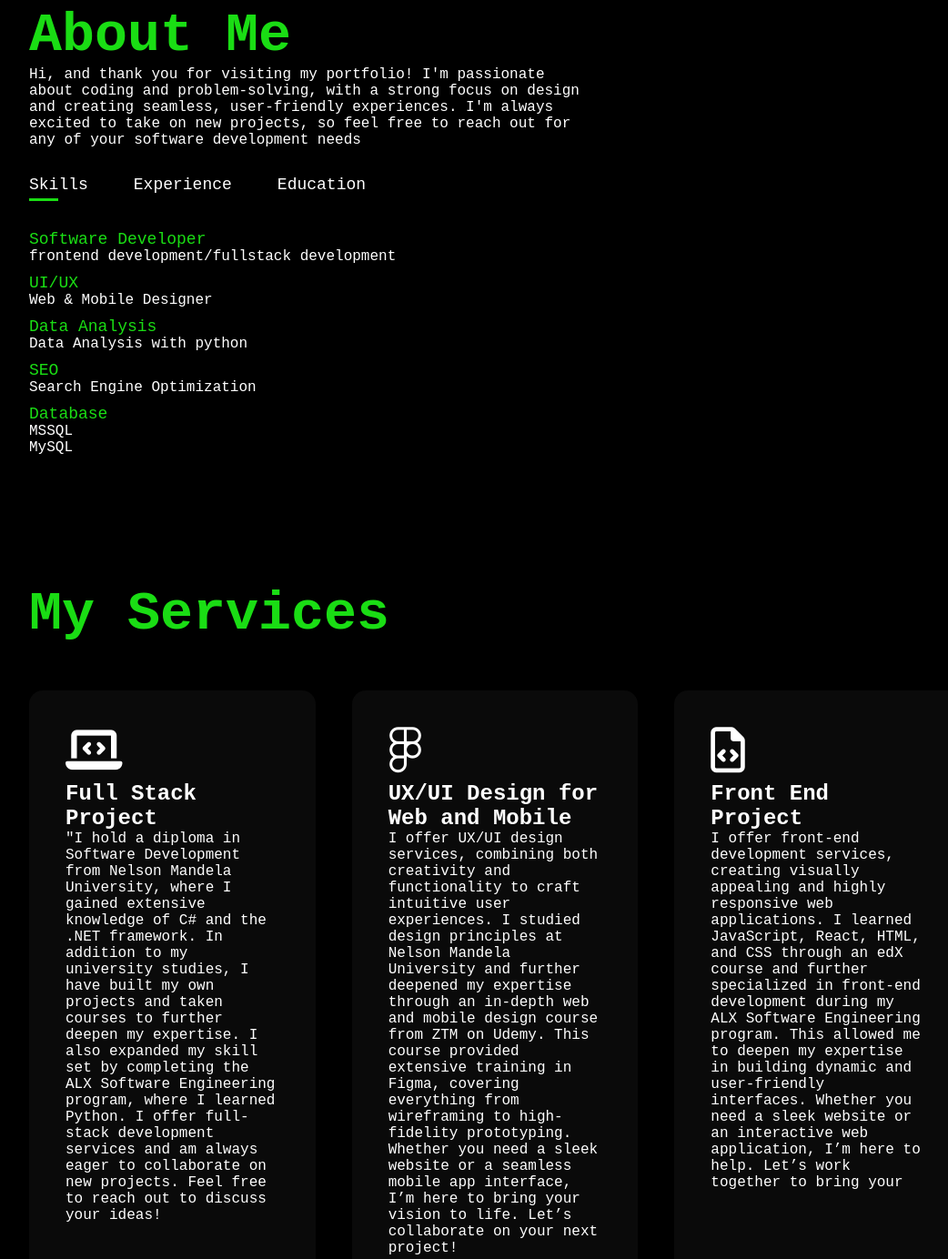
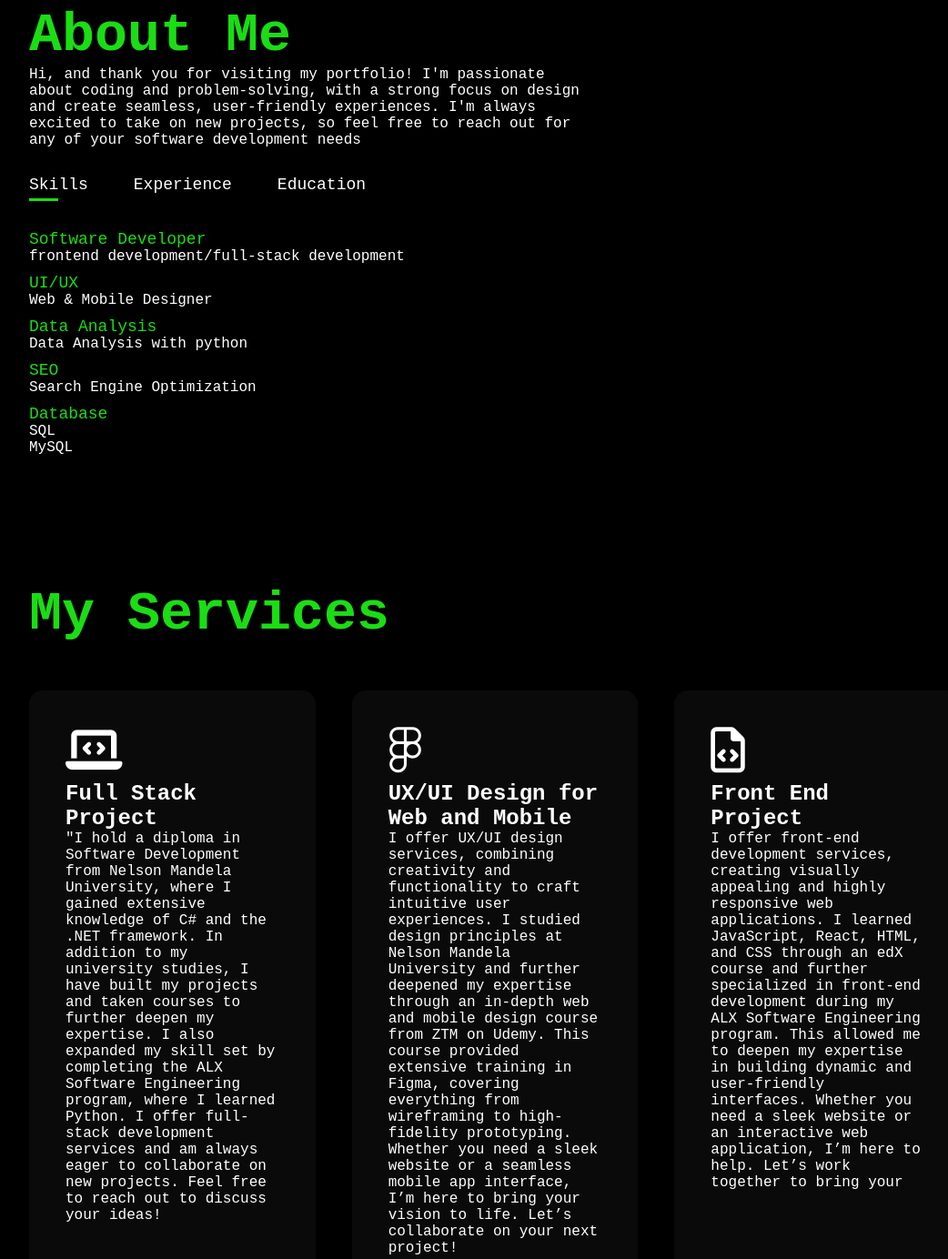
Before and after one commit to peterGeswint/petergeswint.github.io, a plain HTML site: page index.html in a window 1280 px wide. Shown: the part 1250-2634 px from the top of the page at 91% size, without its empty margins (96-1138 px from the left). Drawn offline with nearby package versions, Linux system fonts and the light colour scheme.

Commit message:
Update index.html

```diff
--- a/index.html
+++ b/index.html
@@ -57,7 +57,7 @@
 					<div class="about-col-2">
 						<h1 class="subtitle">About Me</h1>
 						<p>Hi, and thank you for visiting my portfolio! I'm passionate about coding and problem-solving, with a strong focus on
-						design and creating seamless, user-friendly experiences. I'm always excited to take on new projects, so feel free to
+						design and create seamless, user-friendly experiences. I'm always excited to take on new projects, so feel free to
 						reach out for any of your software development needs</p>
 
 						<div class="tab-title">
@@ -67,11 +67,11 @@
 						</div>
 						<div class="tab-contents active-tab" id="skills">
 							<ul>
-								<li><span>Software Developer</span><br/>frontend development/fullstack development</li>
+								<li><span>Software Developer</span><br/>frontend development/full-stack development</li>
 								<li><span>UI/UX</span><br />Web & Mobile Designer</li>
 								<li><span>Data Analysis</span><br />Data Analysis with python</li>
 								<li><span>SEO</span><br />Search Engine Optimization</li>
-								<li><span>Database</span><br/>MSSQL<br/>MySQL</li>
+								<li><span>Database</span><br/>SQL<br/>MySQL</li>
 							</ul>
 						</div>
 							<div class="tab-contents" id="experience">
@@ -82,7 +82,7 @@
 							<div class="tab-contents" id="education">
 								<ul>
 									<li><span>Nelson Mandela University</span><br />National Diploma: Software Development</li>
-									<li><span>ZTM - Udemy Course</span><br />Web & Mobile Designer</li>
+									<li><span>Zero To Mastery</span><br />Web & Mobile Design</li>
 									<li><span>ALX</span><br />Software Engineering</li>
 								</ul>
 							</div>
@@ -99,7 +99,7 @@
 						<i class="fa-solid fa-laptop-code"></i>
 						<h2>Full Stack Project</h2>
 						<p>"I hold a diploma in Software Development from Nelson Mandela University, where I gained extensive knowledge of C# and
-						the .NET framework. In addition to my university studies, I have built my own projects and taken courses to further
+						the .NET framework. In addition to my university studies, I have built my projects and taken courses to further
 						deepen my expertise. I also expanded my skill set by completing the ALX Software Engineering program, where I learned
 						Python. I offer full-stack development services and am always eager to collaborate on new projects. Feel free to reach
 						out to discuss your ideas!</p>
@@ -108,7 +108,7 @@
 						<div>
 							<i class="fa-brands fa-figma"></i>
 							<h2>UX/UI Design for Web and Mobile</h2>
-							<p>I offer UX/UI design services, combining both creativity and functionality to craft intuitive user experiences. I
+							<p>I offer UX/UI design services, combining creativity and functionality to craft intuitive user experiences. I
 							studied design principles at Nelson Mandela University and further deepened my expertise through an in-depth web and
 							mobile design course from ZTM on Udemy. This course provided extensive training in Figma, covering everything from
 							wireframing to high-fidelity prototyping. Whether you need a sleek website or a seamless mobile app interface, I’m here
@@ -150,15 +150,15 @@
 							<img src="Images/itchronicles.png" alt="it chronicles home page">
 								<div class="layer">
 									<h3>IT Chronicles - My ALX portfolio project</h3>
-									<p>This project was created for ALX frontend specialization course</p>
+									<p>This project was created for the ALX frontend specialization course</p>
 									<a href="https://github.com/peterGeswint/ITChronicles" target="_blank"><i class="fa-solid fa-up-right-from-square"></i></a>
 								</div>
 						</div>
 						<div class="work">
-							<img src="Images/school.png" alt="school management web app home page">
+							<img src="Images/school.png" alt=" school management web app home page">
 							<div class="layer">
 								<h3> School Management Website</h3>
-								<p>This project was created with .NET MVC, school management site.</p>
+								<p>This project was created with .NET MVC, a school management site.</p>
 								<a href="https://github.com/peterGeswint/SchoolManagementApp.mvc" target="_blank"><i class="fa-solid fa-up-right-from-square"></i></a>
 							</div>
 						</div>
```
